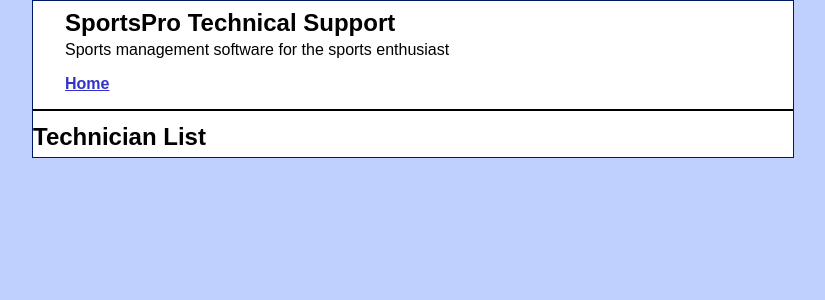
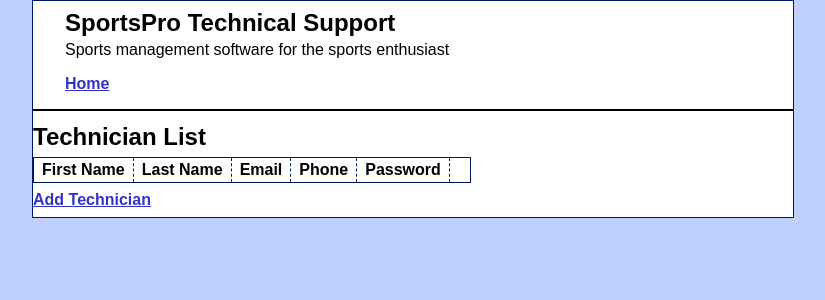
Before and after one commit to mkettani/finalproject, a PHP site: page /technician_manager/technician_list.php in a window 1280 px wide. Shown: the top 300 px of the page, without its empty margins (227-1052 px from the left). Run offline with PHP 8.4, Linux system fonts and the light colour scheme; data that the repository does not hold is empty.

Commit message:
Update technician_list.php

```diff
--- a/technician_manager/technician_list.php
+++ b/technician_manager/technician_list.php
@@ -7,3 +7,29 @@
         <!-- display a table of technicians -->
         <table>
             <tr>
+                 <th>First Name</th>
+                <th>Last Name</th>
+                <th>Email</th>
+                <th>Phone</th>
+                <th>Password</th>
+                <th>&nbsp;</th>
+            </tr>
+            <?php foreach ($technicians as $technician) : ?>
+            <tr>
+                <td><?php echo $technician['firstName']; ?></td>
+                <td><?php echo $technician['lastName']; ?></td>
+                <td><?php echo $technician['email']; ?></td>
+                <td><?php echo $technician['phone']; ?></td>
+                <td><?php echo $technician['password']; ?></td>
+                <td><form action="." method="post">
+                    <input type="hidden" name="action"
+                           value="delete_technician" />
+                    <input type="hidden" name="technician_id"
+                           value="<?php echo $technician['techID']; ?>" />
+                    <input type="submit" value="Delete" />
+                </form></td>
+            </tr>
+            <?php endforeach; ?>
+        </table>
+        <p><a href="?action=show_add_form">Add Technician</a></p>
+    </div>
```
